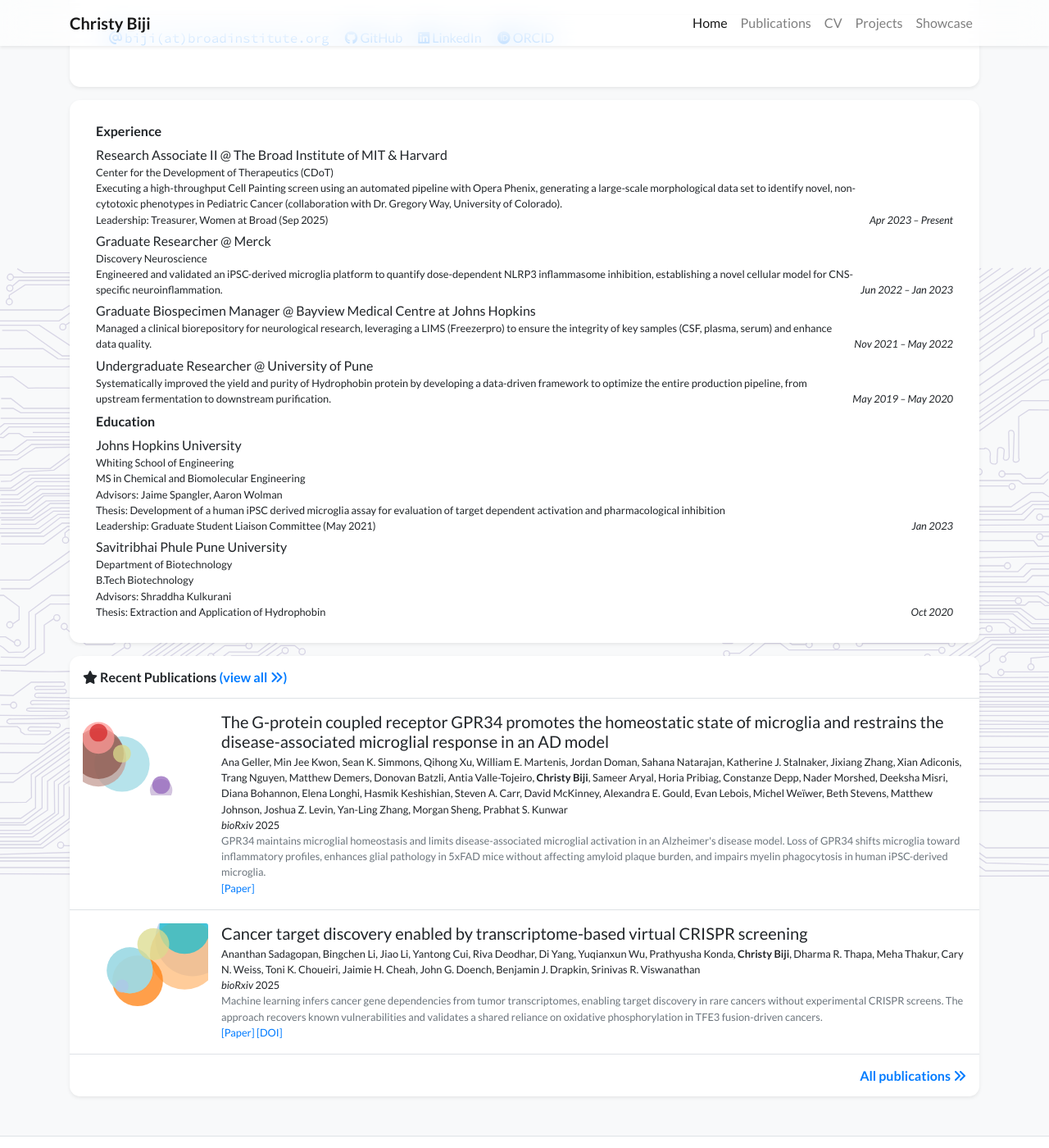
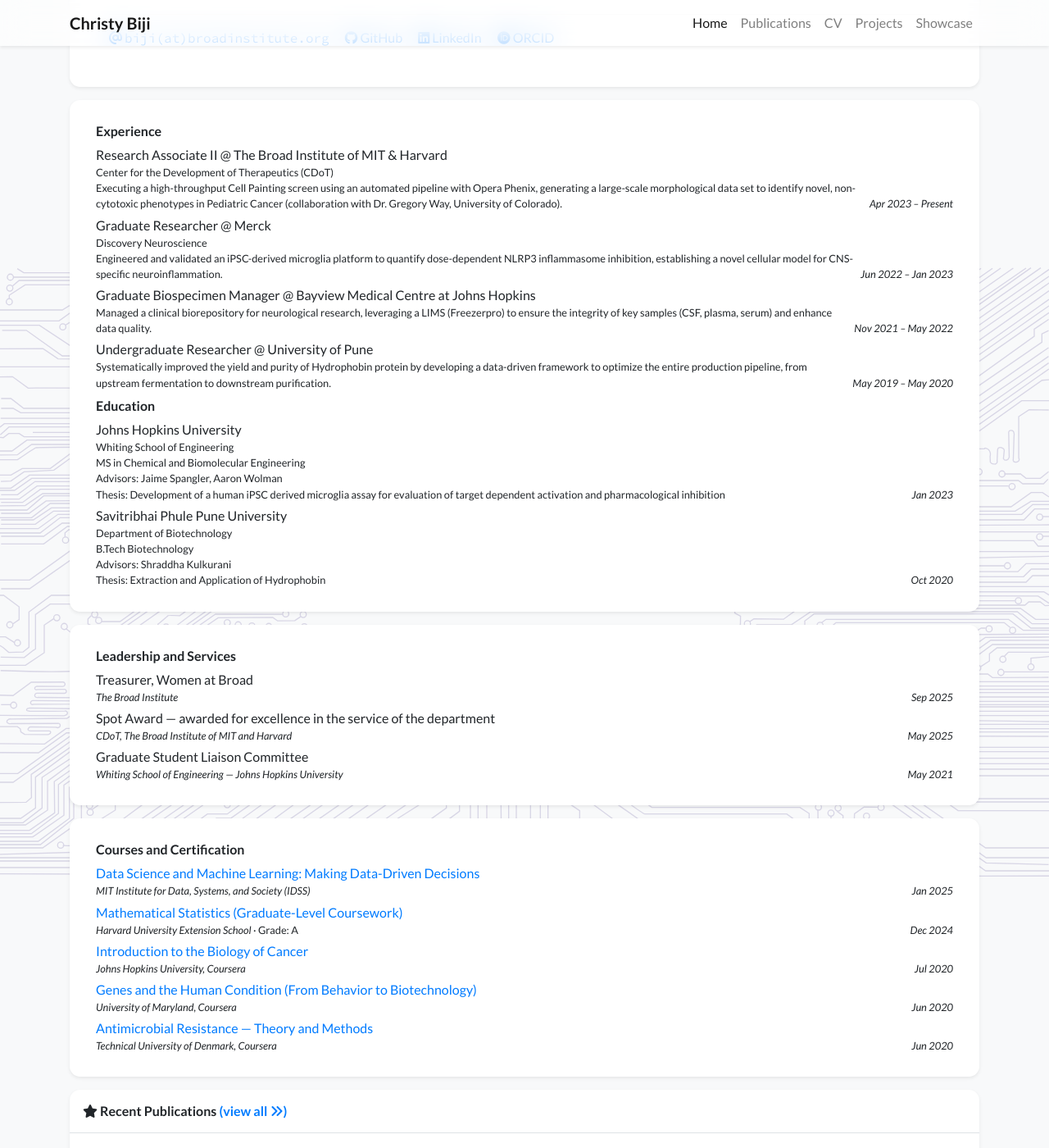
Before and after one commit to christybiji/christybiji.github.io, a Jekyll site: the page built from index.html, in a window 1280 px wide and 1400 px high, scrolled down 368 px. Shown: the whole window at 82% size. Built offline with Jekyll 4.4.1, drawn with Linux system fonts in a browser that asks for light colours; nearby versions of some CDN libraries; a style sheet for code colours, icons or effects is not loaded.

Commit message:
Add leadership and courses sections to the homepage.
Co-authored-by: Cursor <cursoragent@cursor.com>

```diff
--- a/_data/display.yml
+++ b/_data/display.yml
@@ -1,5 +1,7 @@
 homepage:
   show_experience: true
+  show_leadership_services: true
+  show_courses_certification: true
   show_news: false
   show_selected_publications: true
   num_news: 10
--- a/_data/profile.yml
+++ b/_data/profile.yml
@@ -31,8 +31,7 @@ education:
   position: >-
     MS in Chemical and Biomolecular Engineering<br/>
     Advisors: Jaime Spangler, Aaron Wolman<br/>
-    Thesis: Development of a human iPSC derived microglia assay for evaluation of target dependent activation and pharmacological inhibition<br/>
-    Leadership: Graduate Student Liaison Committee (May 2021)
+    Thesis: Development of a human iPSC derived microglia assay for evaluation of target dependent activation and pharmacological inhibition
   date: Jan 2023
 - name: Savitribhai Phule Pune University
   dept: Department of Biotechnology
@@ -47,8 +46,7 @@ experience:
   name: The Broad Institute of MIT & Harvard
   dept: Center for the Development of Therapeutics (CDoT)
   description: >-
-    Executing a high-throughput Cell Painting screen using an automated pipeline with Opera Phenix, generating a large-scale morphological data set to identify novel, non-cytotoxic phenotypes in Pediatric Cancer (collaboration with Dr. Gregory Way, University of Colorado).<br/>
-    Leadership: Treasurer, Women at Broad (Sep 2025)
+    Executing a high-throughput Cell Painting screen using an automated pipeline with Opera Phenix, generating a large-scale morphological data set to identify novel, non-cytotoxic phenotypes in Pediatric Cancer (collaboration with Dr. Gregory Way, University of Colorado).
   date: Apr 2023 – Present
 - title: Graduate Researcher
   name: Merck
@@ -66,3 +64,37 @@ experience:
   description: >-
     Systematically improved the yield and purity of Hydrophobin protein by developing a data-driven framework to optimize the entire production pipeline, from upstream fermentation to downstream purification.
   date: May 2019 – May 2020
+
+leadership_services:
+- title: Treasurer, Women at Broad
+  org: The Broad Institute
+  date: Sep 2025
+- title: Spot Award — awarded for excellence in the service of the department
+  org: CDoT, The Broad Institute of MIT and Harvard
+  date: May 2025
+- title: Graduate Student Liaison Committee
+  org: Whiting School of Engineering — Johns Hopkins University
+  date: May 2021
+
+courses_certification:
+- title: "Data Science and Machine Learning: Making Data-Driven Decisions"
+  org: MIT Institute for Data, Systems, and Society (IDSS)
+  date: Jan 2025
+  link: https://www.mygreatlearning.com/certificate/KEJLXHAA
+- title: Mathematical Statistics (Graduate-Level Coursework)
+  org: Harvard University Extension School
+  note: "Grade: A"
+  date: Dec 2024
+  link: https://drive.google.com/file/d/1dbjbXRwYTykrygi79dVgZWwPs_eTf4zv/view?usp=sharing
+- title: Introduction to the Biology of Cancer
+  org: Johns Hopkins University, Coursera
+  date: Jul 2020
+  link: https://www.coursera.org/account/accomplishments/verify/8YTR7DRRSZAT
+- title: Genes and the Human Condition (From Behavior to Biotechnology)
+  org: University of Maryland, Coursera
+  date: Jun 2020
+  link: https://www.coursera.org/account/accomplishments/verify/BSXVNRN5BUYE
+- title: Antimicrobial Resistance — Theory and Methods
+  org: Technical University of Denmark, Coursera
+  date: Jun 2020
+  link: https://www.coursera.org/account/accomplishments/verify/76QD38SE7QV7
--- /dev/null
+++ b/_includes/widgets/profile_section_card.html
@@ -0,0 +1,35 @@
+<div class="row mt-3">
+    <div class="col">
+        <div class="card border-0 shadow-sm bg-white">
+            <div class="card-body p-4">
+                <div class="mx-2 my-1">
+                    <h6>{{ include.title }}</h6>
+                    <ul class="list-unstyled mb-1">
+                        {% for item in include.items %}
+                        <li class="mb-1">
+                            <div>
+                                <div>
+                                    {% if item.link %}
+                                    <a href="{{ item.link }}" target="_blank" rel="noopener">{{ item.title }}</a>
+                                    {% else %}
+                                    {{ item.title }}
+                                    {% endif %}
+                                </div>
+                                <div class="small d-flex">
+                                    <div>
+                                        <em>{{ item.org }}</em>
+                                        {% if item.note %}
+                                        <span> · {{ item.note }}</span>
+                                        {% endif %}
+                                    </div>
+                                    <div class="mt-auto ml-auto no-break"><em>{{ item.date }}</em></div>
+                                </div>
+                            </div>
+                        </li>
+                        {% endfor %}
+                    </ul>
+                </div>
+            </div>
+        </div>
+    </div>
+</div>
--- a/index.html
+++ b/index.html
@@ -23,6 +23,14 @@ navbar_title: Home
     {% include widgets/experience_card.html %}
 {% endif %}
 
+{% if site.data.display.homepage.show_leadership_services and site.data.profile.leadership_services %}
+    {% include widgets/profile_section_card.html title="Leadership and Services" items=site.data.profile.leadership_services %}
+{% endif %}
+
+{% if site.data.display.homepage.show_courses_certification and site.data.profile.courses_certification %}
+    {% include widgets/profile_section_card.html title="Courses and Certification" items=site.data.profile.courses_certification %}
+{% endif %}
+
 {% if site.data.display.homepage.show_news %}
     {% assign count_news = site.news | size %}
     {% if count_news > 0 %}
```
